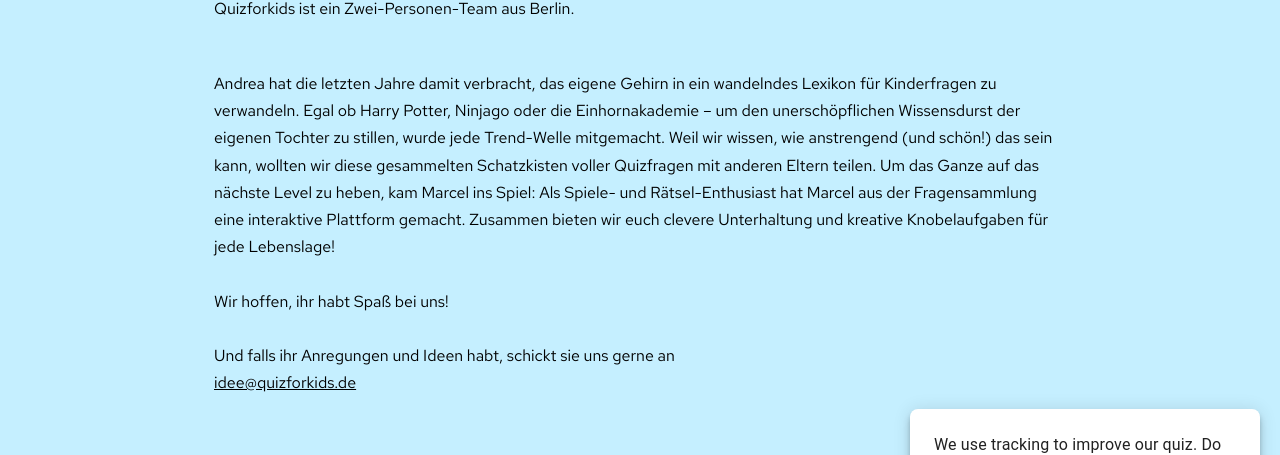
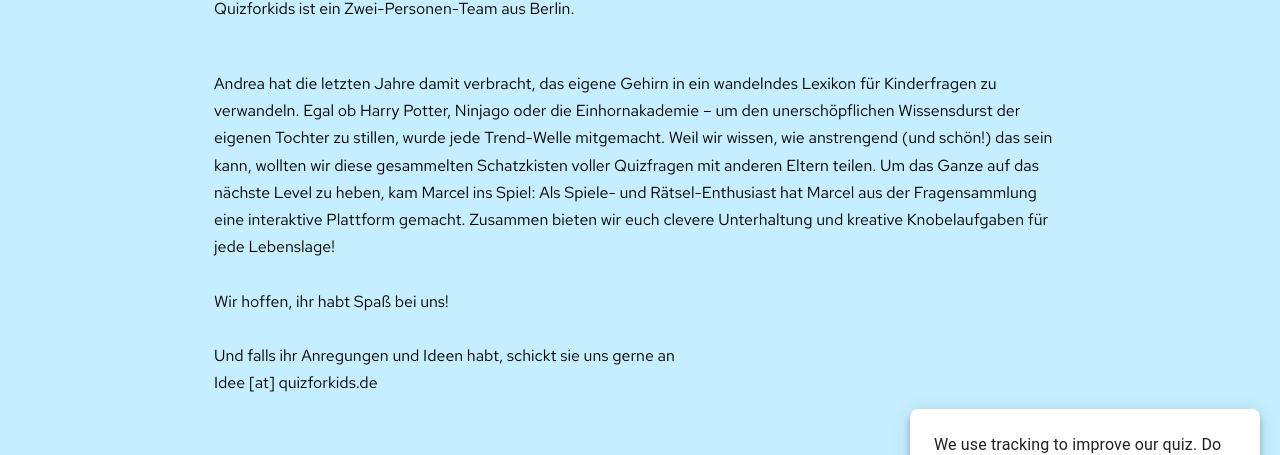
Before and after one commit to MarceloEnd/quiznext, a Next.js app: page /ueberuns in a window 1280 px wide. Shown: the part 223-678 px from the top of the page. Built offline with nearby package versions, Linux system fonts and the light colour scheme; what @mui/material-nextjs would draw is missing.

Commit message:
added ueberuns und underHeader Text

```diff
--- a/app/ueberuns/page.js
+++ b/app/ueberuns/page.js
@@ -30,9 +30,7 @@ export default function UeberunsSite() {
             <br /><br />
             Und falls ihr Anregungen und Ideen habt, schickt sie uns gerne an
             <br />
-            <a href="mailto:idee@quizforkids.de" style={{ color: 'inherit', textDecoration: 'underline' }}>
-              idee@quizforkids.de
-            </a>
+            Idee [at] quizforkids.de
           </Typography>
         </Box>
       </Container>
```
